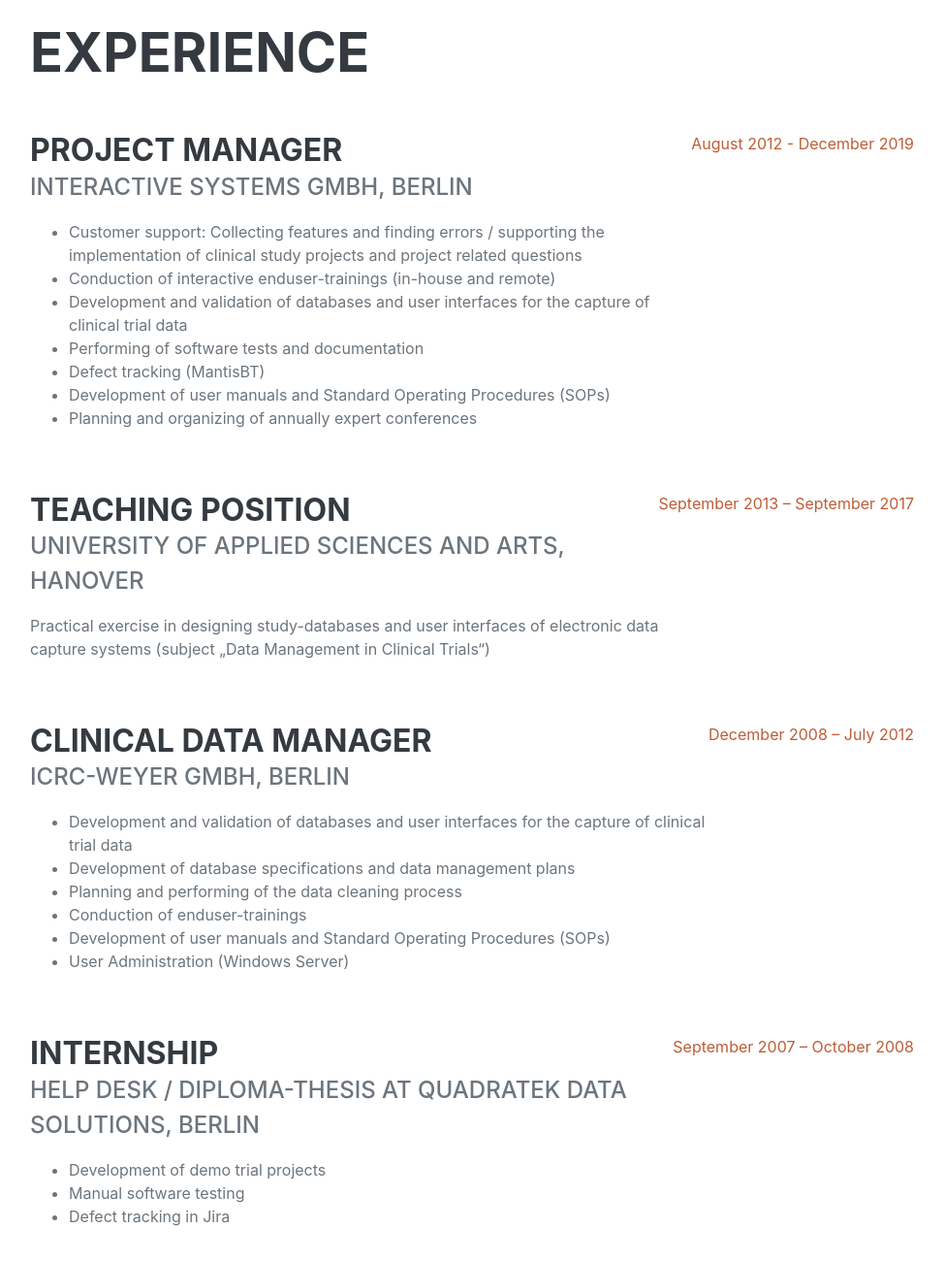
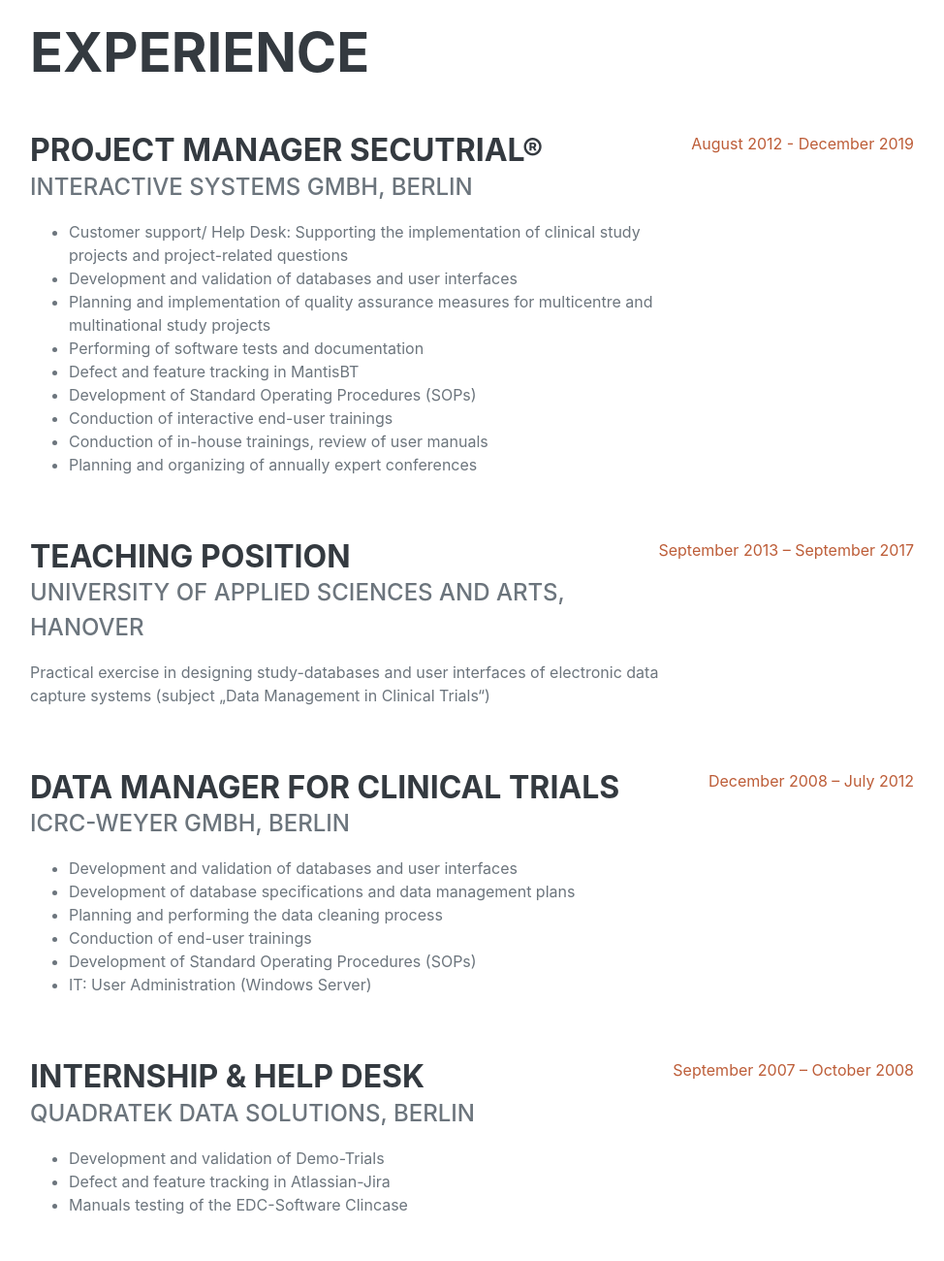
Before and after one commit to dnynwm/mycv, a plain HTML site: page index.html in a window 1280 px wide. Shown: the part 860-2160 px from the top of the page at 97% size, without its empty margins (289-1263 px from the left). Drawn offline with nearby package versions, Linux system fonts and the light colour scheme; a web font is replaced by a local one.

Commit message:
corrected CV in index.html

```diff
--- a/index.html
+++ b/index.html
@@ -70,17 +70,17 @@
                 <h2 class="mb-5">Experience</h2>
                 <div class="d-flex flex-column flex-md-row justify-content-between mb-5">
                     <div class="flex-grow-1">
-                        <h3 class="mb-0">Project Manager</h3>
+                        <h3 class="mb-0">Project Manager secuTrial®</h3>
                         <div class="subheading mb-3">interActive Systems GmbH, Berlin</div>
                         <ul>
-                            <li>Customer support: Collecting features and finding errors / supporting the implementation
-                                of clinical study projects and project related questions</li>
-                            <li>Conduction of interactive enduser-trainings (in-house and remote)</li>
-                            <li>Development and validation of databases and user interfaces for the capture of clinical
-                                trial data</li>
+                            <li>Customer support/ Help Desk: Supporting the implementation of clinical study projects and project-related questions</li>
+                            <li>Development and validation of databases and user interfaces</li>
+                            <li>Planning and implementation of quality assurance measures for multicentre and multinational study projects</li>
                             <li>Performing of software tests and documentation</li>
-                            <li>Defect tracking (MantisBT)</li>
-                            <li>Development of user manuals and Standard Operating Procedures (SOPs)</li>
+                            <li>Defect and feature tracking in MantisBT</li>
+                            <li>Development of Standard Operating Procedures (SOPs)</li>
+                            <li>Conduction of interactive end-user trainings</li>
+                            <li>Conduction of in-house trainings, review of user manuals</li>
                             <li>Planning and organizing of annually expert conferences</li>
                         </ul>
                     </div>
@@ -91,36 +91,34 @@
                         <h3 class="mb-0">Teaching position</h3>
                         <div class="subheading mb-3">University of Applied Sciences and Arts, Hanover</div>
                         <p>
-                            Practical exercise in designing study-databases and user interfaces of electronic data
-                            capture systems (subject „Data Management in Clinical Trials“)
+                        Practical exercise in designing study-databases and user interfaces of electronic data capture systems (subject „Data Management in Clinical Trials“)
                         </p>
                     </div>
                     <div class="flex-shrink-0"><span class="text-primary">September 2013 – September 2017</span></div>
                 </div>
                 <div class="d-flex flex-column flex-md-row justify-content-between mb-5">
                     <div class="flex-grow-1">
-                        <h3 class="mb-0">Clinical Data Manager</h3>
+                        <h3 class="mb-0">Data Manager for Clinical Trials</h3>
                         <div class="subheading mb-3">ICRC-Weyer GmbH, Berlin</div>
                         <ul>
-                            <li>Development and validation of databases and user interfaces for the capture of clinical trial data</li>
+                            <li>Development and validation of databases and user interfaces</li>
                             <li>Development of database specifications and data management plans</li>
-                            <li>Planning and performing of the data cleaning process</li>
-                            <li>Conduction of enduser-trainings</li>
-                            <li>Development of user manuals and Standard Operating Procedures (SOPs)</li>
-                            <li>User Administration (Windows Server)</li>
+                            <li>Planning and performing the data cleaning process</li>
+                            <li>Conduction of end-user trainings</li>
+                            <li>Development of Standard Operating Procedures (SOPs)</li>
+                            <li>IT: User Administration (Windows Server)</li>
                         </ul>
                     </div>
                     <div class="flex-shrink-0"><span class="text-primary">December 2008 – July 2012</span></div>
                 </div>
                 <div class="d-flex flex-column flex-md-row justify-content-between">
                     <div class="flex-grow-1">
-                        <h3 class="mb-0">Internship</h3>
-                        <div class="subheading mb-3">Help Desk / Diploma-thesis at Quadratek Data Solutions, Berlin
-                        </div>
+                        <h3 class="mb-0">Internship & Help Desk</h3>
+                        <div class="subheading mb-3">Quadratek Data Solutions, Berlin</div>
                         <ul>
-                            <li>Development of demo trial projects</li>
-                            <li>Manual software testing</li>
-                            <li>Defect tracking in Jira</li>
+                            <li>Development and validation of Demo-Trials</li>
+                            <li>Defect and feature tracking in Atlassian-Jira</li>
+                            <li>Manuals testing of the EDC-Software Clincase</li>
                         </ul>
                     </div>
                     <div class="flex-shrink-0"><span class="text-primary">September 2007 – October 2008</span></div>
@@ -136,8 +134,7 @@
                     <div class="flex-grow-1">
                         <h3 class="mb-0">WBS CODING SCHOOL, Berlin</h3>
                         <div class="subheading mb-3">Full-Stack Web & App Development</div>
-                        <div>Full time course (twelve weeks), Front- und Backend Web Development</div>
-
+                        <div>Full time course, Front- and Backend Web Development</div>
                     </div>
                     <div class="flex-shrink-0"><span class="text-primary">June 2020 - September 2020</span></div>
                 </div>
```
